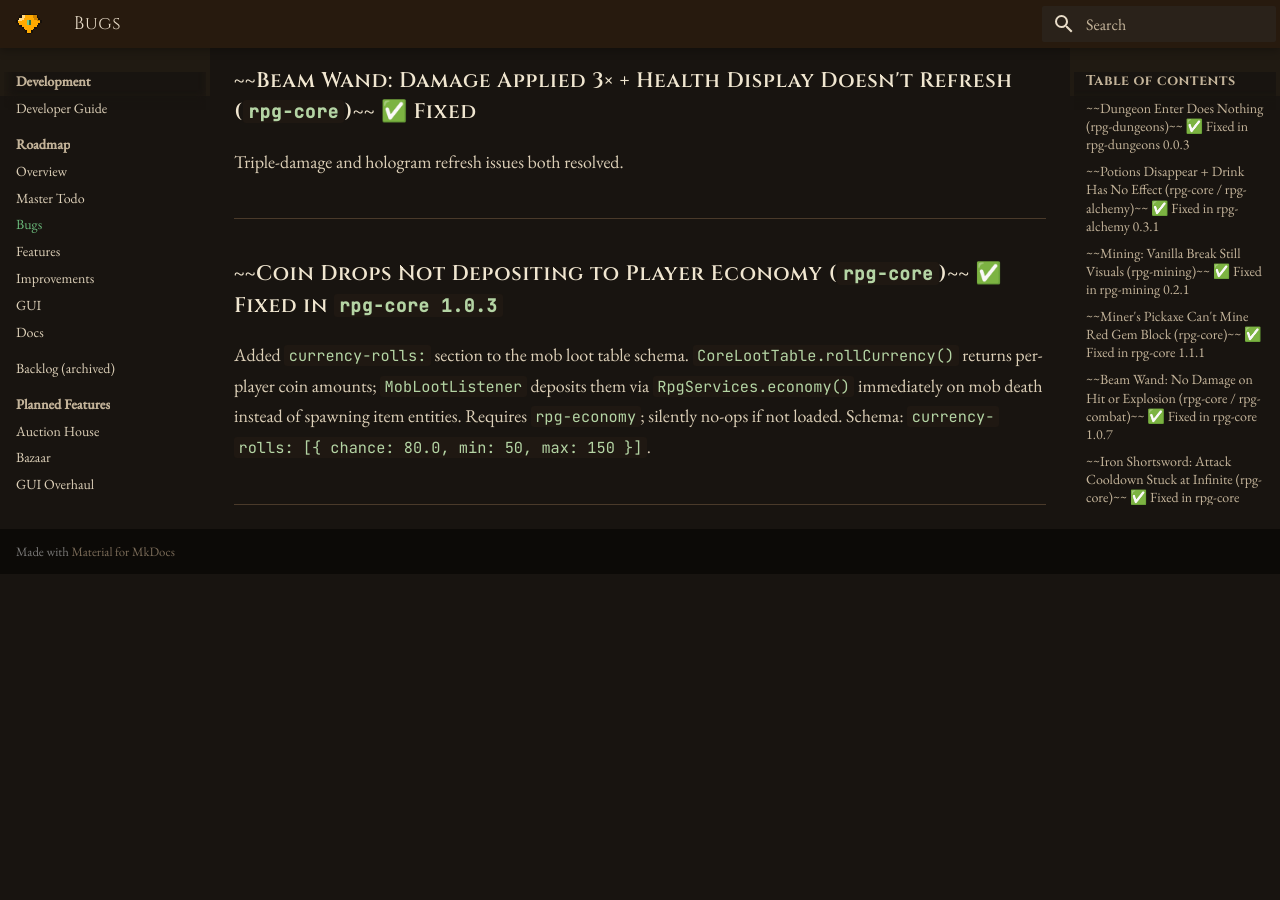
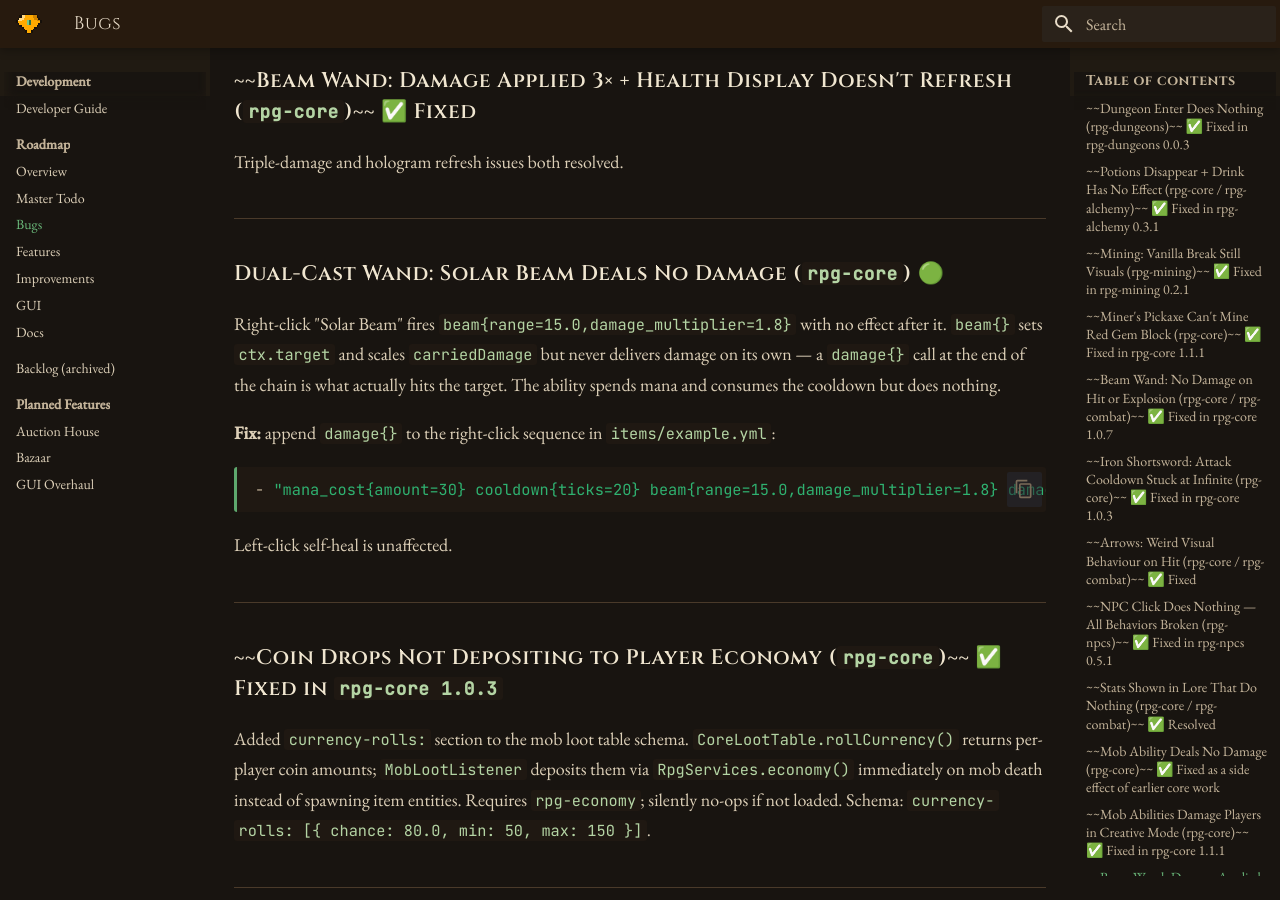
Before and after one commit to 255-Ping/RPGCORE, an MkDocs documentation site: the page built from docs/planned/todo-bugs.md, in a window 1280 px wide and 900 px high, scrolled down 3608 px. Built offline with MkDocs 1.6.1 and Material for MkDocs 9.7.7, drawn with Linux system fonts in a browser that asks for light colours; before the commit the page ends 4182 px from its top, so only the background shows below that; some of the changed text lies outside the part shown.

Commit message:
Log dual-cast wand solar beam bug in todo-bugs
beam{} alone doesn't deal damage — missing damage{} at end of chain.

Co-Authored-By: Claude Sonnet 4.6 <noreply@anthropic.com>

````diff
--- a/docs/planned/todo-bugs.md
+++ b/docs/planned/todo-bugs.md
@@ -81,6 +81,19 @@ Triple-damage and hologram refresh issues both resolved.
 
 ---
 
+### Dual-Cast Wand: Solar Beam Deals No Damage (`rpg-core`) 🟢
+
+Right-click "Solar Beam" fires `beam{range=15.0,damage_multiplier=1.8}` with no effect after it. `beam{}` sets `ctx.target` and scales `carriedDamage` but never delivers damage on its own — a `damage{}` call at the end of the chain is what actually hits the target. The ability spends mana and consumes the cooldown but does nothing.
+
+**Fix:** append `damage{}` to the right-click sequence in `items/example.yml`:
+```yaml
+- "mana_cost{amount=30} cooldown{ticks=20} beam{range=15.0,damage_multiplier=1.8} damage{}"
+```
+
+Left-click self-heal is unaffected.
+
+---
+
 ### ~~Coin Drops Not Depositing to Player Economy (`rpg-core`)~~ ✅ Fixed in `rpg-core 1.0.3`
 Added `currency-rolls:` section to the mob loot table schema. `CoreLootTable.rollCurrency()` returns per-player coin amounts; `MobLootListener` deposits them via `RpgServices.economy()` immediately on mob death instead of spawning item entities. Requires `rpg-economy`; silently no-ops if not loaded. Schema: `currency-rolls: [{ chance: 80.0, min: 50, max: 150 }]`.
 
````
